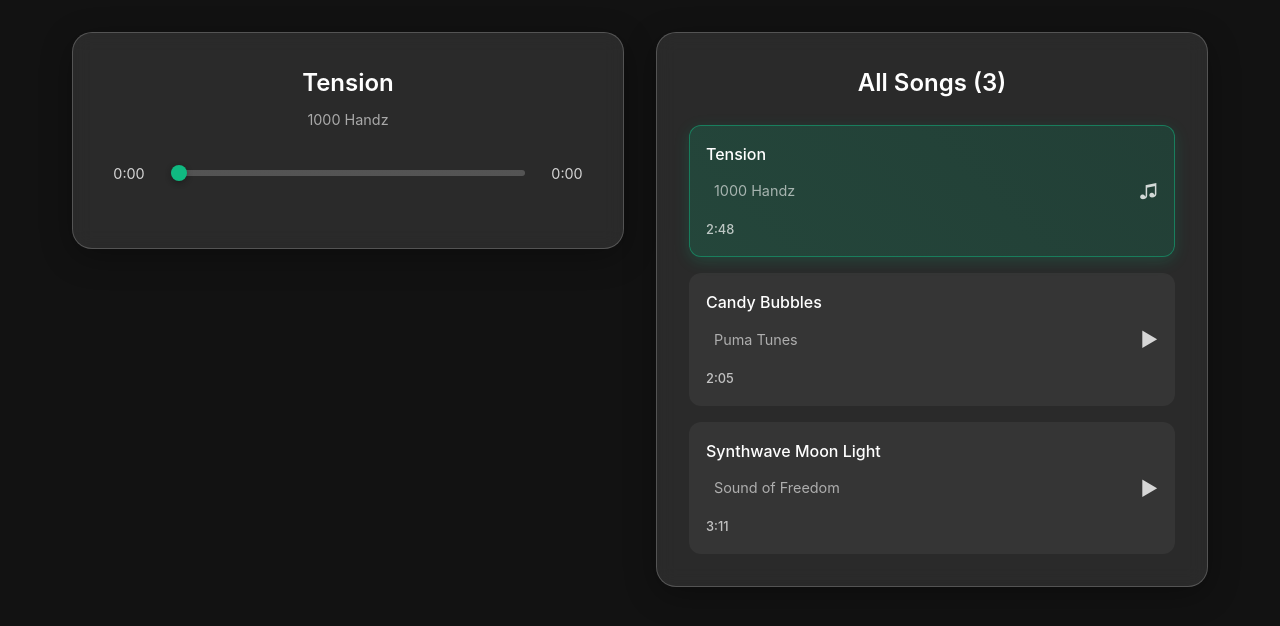
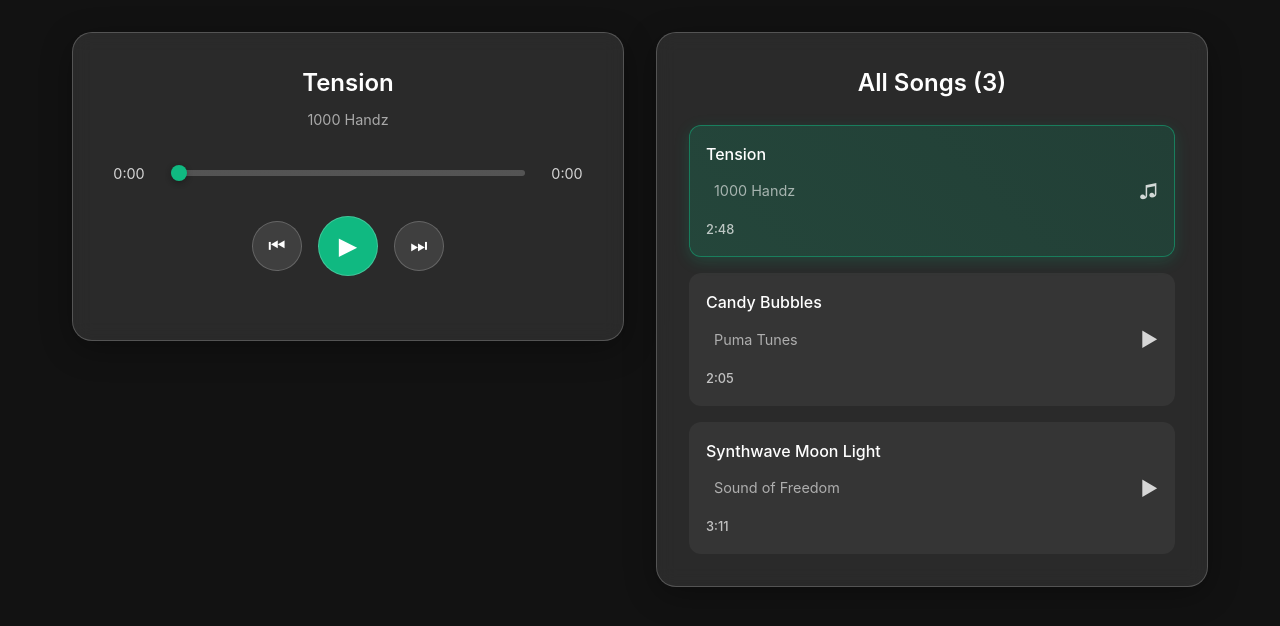
Before and after one commit to PaulEmmanuel8888/React-Music-Player, a React (Vite) app: page / in a window 1280 px wide. Shown: the top 626 px of the page. Built offline with nearby package versions, Linux system fonts and the light colour scheme.

Commit message:
Update the MusicPlayer component and useMusic hook to allow moving to the next and previous songs

```diff
--- a/src/components/MusicPlayer.jsx
+++ b/src/components/MusicPlayer.jsx
@@ -2,21 +2,43 @@ import { useEffect, useRef } from "react";
 import { useMusic } from "../hooks/useMusic";
 
 export const MusicPlayer = () => {
-  const { currentTrack, formatTime, currentTime, duration } = useMusic();
+  const {
+    currentTrack,
+    formatTime,
+    currentTime,
+    duration,
+    setDuration,
+    setCurrentTime,
+    nextTrack,
+    prevTrack,
+  } = useMusic();
   const audioRef = useRef(null);
 
   useEffect(() => {
     const audio = audioRef.current;
     if (!audio) return;
 
-    const handleLoadedMetadata = () => {};
+    const handleLoadedMetadata = () => {
+      setDuration(audio.duration);
+    };
     const handleTimeUpdate = () => {};
     const handleEnded = () => {};
-  }, []);
+
+    audio.addEventListener("loadedmetadata", handleLoadedMetadata);
+
+    return () => {
+      audio.removeEventListener("loadedmetadata", handleLoadedMetadata);
+    };
+  }, [setDuration, setCurrentTime, currentTrack]);
 
   return (
     <div className="music-player">
-      <audio ref={audioRef} preload="metadata" crossOrigin="anonymous" />
+      <audio
+        ref={audioRef}
+        src={currentTrack.url}
+        preload="metadata"
+        crossOrigin="anonymous"
+      />
       <div className="track-info">
         <h3 className="track-title">{currentTrack.title}</h3>
         <p className="track-artist">{currentTrack.artist}</p>
@@ -34,6 +56,15 @@ export const MusicPlayer = () => {
         />
         <span className="time">{formatTime(duration)}</span>
       </div>
+      <div className="controls">
+        <button className="control-btn" onClick={prevTrack}>
+          ⏮
+        </button>
+        <button className="control-btn play-btn">▶</button>
+        <button className="control-btn" onClick={nextTrack}>
+          ⏭
+        </button>
+      </div>
     </div>
   );
 };
--- a/src/hooks/useMusic.js
+++ b/src/hooks/useMusic.js
@@ -45,6 +45,21 @@ export const useMusic = () => {
     return `${minutes}:${seconds.toString().padStart(2, "0")}`;
   };
 
+  const nextTrack = () => {
+    setCurrentTrackIndex((prev) => {
+      const nextIndex = (prev + 1) % allSongs.length;
+      setCurrentTrack(allSongs[nextIndex]);
+      return nextIndex;
+    });
+  };
+  const prevTrack = () => {
+    setCurrentTrackIndex((prev) => {
+      const nextIndex = prev === 0 ? allSongs.length - 1 : prev - 1;
+      setCurrentTrack(allSongs[nextIndex]);
+      return nextIndex;
+    });
+  };
+
   return {
     allSongs,
     handlePlaySong,
@@ -54,5 +69,8 @@ export const useMusic = () => {
     setCurrentTime,
     formatTime,
     duration,
+    setDuration,
+    nextTrack,
+    prevTrack,
   };
 };
```
